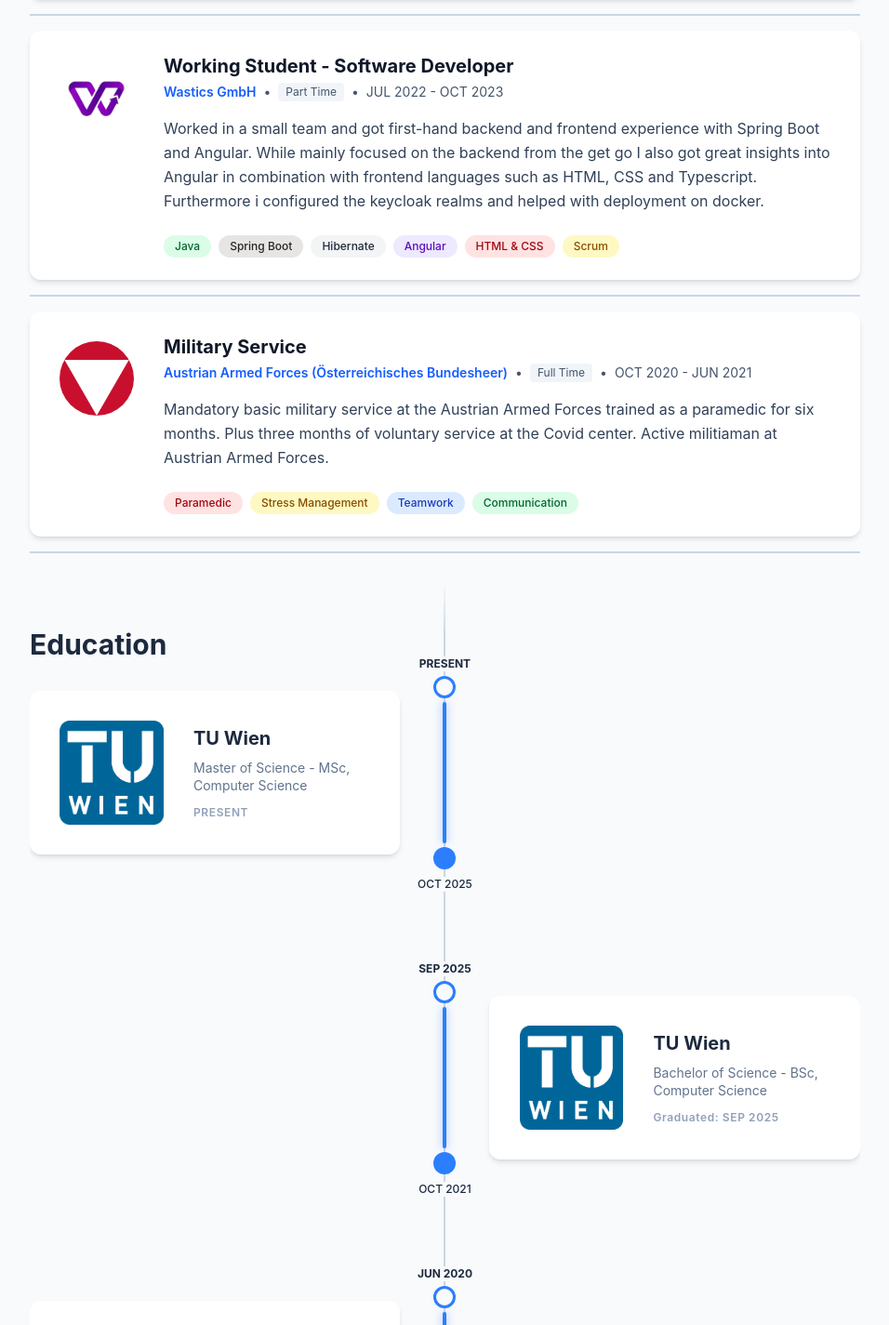
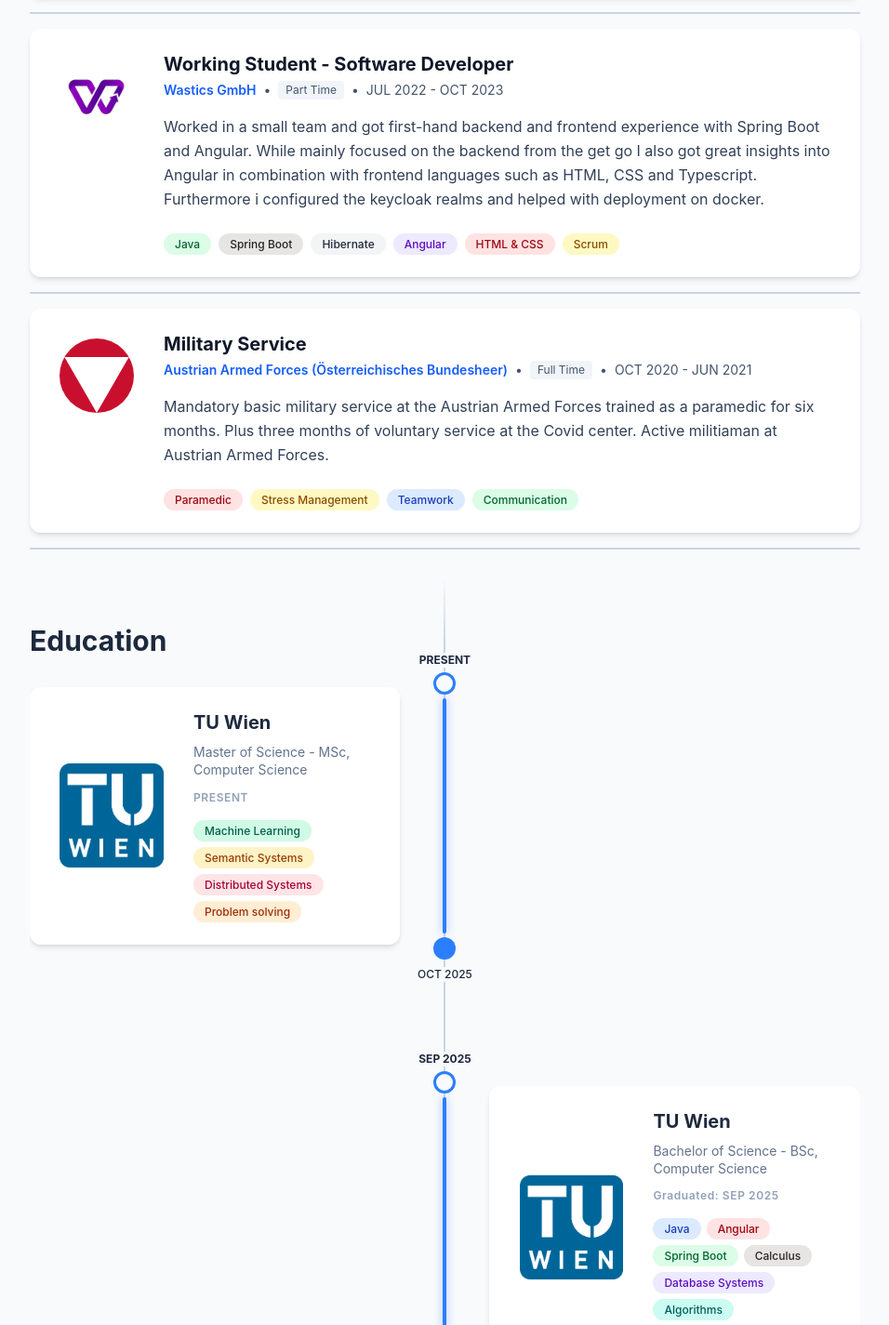
Before and after one commit to MintMayr/MintMayr.github.io, a Vue app in the folder portfolio-page/: page / in a window 1280 px wide. Shown: the part 527-1952 px from the top of the page at 93% size, without its empty margins (264-1220 px from the left). Built offline with nearby package versions, Linux system fonts and the light colour scheme; a web font is replaced by a local one.

Commit message:
chore: fixed some styling issues, added further ux optimizations for mobile, added translations for new skills / tags

```diff
--- a/portfolio-page/package.json
+++ b/portfolio-page/package.json
@@ -44,7 +44,7 @@
     "tailwindcss": "^4.2.4",
     "typescript": "~6.0.0",
     "vite": "^8.0.8",
-    "vite-plugin-vue-devtools": "^8.1.1",
+    "vite-plugin-vue-devtools": "^8.1.5",
     "vue-tsc": "^3.2.6"
   },
   "engines": {
--- a/portfolio-page/src/components/EducationItem.vue
+++ b/portfolio-page/src/components/EducationItem.vue
@@ -1,12 +1,15 @@
 <script setup lang="ts">
+import Tag from '@/components/Tag.vue'
 import type { Education } from '@/types/types.ts'
 import { useI18n } from 'vue-i18n'
 import { formatDate } from '@/utils/utils.ts'
+import { ref } from 'vue'
 const { t } = useI18n()
 
 defineProps<{
   education: Education
 }>()
+const showSkills = ref(false)
 </script>
 
 <template>
@@ -32,9 +35,43 @@ defineProps<{
         {{ t(education.grade_of_education) }}
       </p>
       <p class="text-xs text-slate-400 dark:text-slate-500 font-semibold tracking-wider mt-1">
-        {{ education.end_date ? t('general.graduation') + ":" : '' }}
+        {{ education.end_date ? t('general.graduation') + ':' : '' }}
         {{ education.end_date ? formatDate(education.end_date) : t('general.present') }}
       </p>
+      <div class="hidden sm:flex flex-wrap gap-1.5 mt-auto pt-2">
+        <Tag v-for="skill in education.skills" :key="skill.text" :tag="skill" />
+      </div>
+
+      <div v-if="education.skills?.length" class="sm:hidden mt-2">
+        <button
+          @click="showSkills = !showSkills"
+          class="text-blue-600 dark:text-blue-400 text-sm font-medium hover:underline focus:outline-none flex items-center gap-1 mx-auto lg:mx-0"
+        >
+          <svg
+            class="w-3.5 h-3.5 transition-transform duration-200"
+            :class="{ 'rotate-180': showSkills }"
+            fill="none"
+            viewBox="0 0 24 24"
+            stroke="currentColor"
+            stroke-width="2"
+          >
+            <path stroke-linecap="round" stroke-linejoin="round" d="M19.5 8.25l-7.5 7.5-7.5-7.5" />
+          </svg>
+          {{ showSkills ? t('general.hideSkills') : t('general.showSkills') }}
+        </button>
+        <transition
+          enter-active-class="transition-all duration-300 ease-out overflow-hidden"
+          enter-from-class="opacity-0 max-h-0"
+          enter-to-class="opacity-100 max-h-96"
+          leave-active-class="transition-all duration-200 ease-in overflow-hidden"
+          leave-from-class="opacity-100 max-h-96"
+          leave-to-class="opacity-0 max-h-0"
+        >
+          <div v-show="showSkills" class="flex flex-wrap gap-1.5 pt-2 overflow-hidden">
+            <Tag v-for="skill in education.skills" :key="skill.text" :tag="skill" />
+          </div>
+        </transition>
+      </div>
     </div>
   </div>
 </template>
--- a/portfolio-page/src/components/EducationList.vue
+++ b/portfolio-page/src/components/EducationList.vue
@@ -12,7 +12,15 @@ const educations: Education[] = [
     grade_of_education: 'education.tu_wien_bsc',
     start_date: new Date('2021-10-01T10:00:00'),
     end_date: new Date('2025-09-01T10:00:00'),
-    skills: [],
+    skills: [
+      { text: 'tags.java', color: 'blue' },
+      { text: 'tags.angular', color: 'red' },
+      { text: 'tags.spring_boot', color: 'green' },
+      { text: 'tags.calculus', color: 'brown' },
+      { text: 'tags.database_systems', color: 'violet' },
+      { text: 'tags.algorithms', color: 'teal' },
+      { text: 'tags.software_design', color: 'indigo' },
+    ],
   },
   {
     id: 2,
@@ -21,7 +29,12 @@ const educations: Education[] = [
     grade_of_education: 'education.tu_wien_msc',
     start_date: new Date('2025-10-01T10:00:00'),
     end_date: undefined,
-    skills: [],
+    skills: [
+      { text: 'tags.machine_learning', color: 'emerald' },
+      { text: 'tags.semantic_systems', color: 'amber' },
+      { text: 'tags.distributed_systems', color: 'rose' },
+      { text: 'tags.problem_solving', color: 'orange' },
+    ],
   },
   {
     id: 3,
--- a/portfolio-page/src/components/ExperienceItem.vue
+++ b/portfolio-page/src/components/ExperienceItem.vue
@@ -2,21 +2,30 @@
 import Tag from '@/components/Tag.vue'
 import type { Experience } from '@/types/types.ts'
 import { formatDate } from '@/utils/utils.ts'
+import { computed, ref } from 'vue'
 import { useI18n } from 'vue-i18n'
 
 const { t } = useI18n()
-defineProps<{
+const TRUNCATE_LENGTH = 100
+const isExpanded = ref(false)
+const props = defineProps<{
   experience: Experience
 }>()
+
+const fullSummary = computed(() => t(props.experience.summary))
+const isTruncatable = computed(() => fullSummary.value.length > TRUNCATE_LENGTH)
+
+const truncatedSummary = computed(() => {
+  if (!isTruncatable.value) return fullSummary.value
+  return fullSummary.value.slice(0, TRUNCATE_LENGTH).trimEnd() + '...'
+})
 </script>
 
 <template>
   <div
     class="bg-white dark:bg-slate-800 rounded-xl shadow-md overflow-hidden flex w-full transition-colors p-6 gap-6"
   >
-    <div
-      class="w-16 h-16 sm:w-24 sm:h-24 shrink-0 rounded-lg p-2 flex items-center justify-center "
-    >
+    <div class="w-16 h-16 sm:w-24 sm:h-24 shrink-0 rounded-lg p-2 flex items-center justify-center">
       <img
         :src="experience.imageUrl"
         :alt="t(experience.name) + ' Logo'"
@@ -35,16 +44,35 @@ defineProps<{
             t(experience.name)
           }}</span>
           <span class="hidden sm:inline">&bull;</span>
-          <span v-if="experience.grade_of_employment" class="bg-slate-100 dark:bg-slate-700 px-2 py-0.5 rounded text-xs">{{ t(experience.grade_of_employment) }}</span>
+          <span
+            v-if="experience.grade_of_employment"
+            class="bg-slate-100 dark:bg-slate-700 px-2 py-0.5 rounded text-xs"
+            >{{ t(experience.grade_of_employment) }}</span
+          >
           <span class="hidden sm:inline">&bull;</span>
           <span
             >{{ formatDate(experience.start_date) }} - {{ formatDate(experience.end_date) }}</span
           >
         </div>
       </div>
-      <p class="text-slate-700 dark:text-slate-300 text-base leading-relaxed max-w-3xl">
-        {{ t(experience.summary) }}
-      </p>
+      <div class="text-slate-700 dark:text-slate-300 text-base leading-relaxed max-w-3xl">
+        <div class="sm:hidden">
+          <p>
+            {{ isExpanded ? fullSummary : truncatedSummary }}
+          </p>
+          <button
+            v-if="isTruncatable"
+            @click="isExpanded = !isExpanded"
+            class="text-blue-600 dark:text-blue-400 text-sm font-medium mt-1 hover:underline focus:outline-none"
+          >
+            {{ isExpanded ? t('general.readLess') : t('general.readMore') }}
+          </button>
+        </div>
+        <p class="hidden sm:block">
+          {{ fullSummary }}
+        </p>
+      </div>
+
       <div class="flex flex-wrap gap-2 mt-auto pt-2">
         <Tag v-for="tag in experience.tags" :key="tag.text" :tag="tag" />
       </div>
--- a/portfolio-page/src/components/Tag.vue
+++ b/portfolio-page/src/components/Tag.vue
@@ -1,11 +1,11 @@
 <script setup lang="ts">
-import { computed } from 'vue';
-import type {TagData} from "@/types/types.ts";
+import { computed } from 'vue'
+import type { TagData } from '@/types/types.ts'
 import { useI18n } from 'vue-i18n'
-const { t } = useI18n();
+const { t } = useI18n()
 const props = defineProps<{
-  tag: TagData;
-}>();
+  tag: TagData
+}>()
 const colorVariants: Record<string, string> = {
   blue: 'bg-blue-100 text-blue-800',
   teal: 'bg-teal-100 text-teal-800',
@@ -23,19 +23,20 @@ const colorVariants: Record<string, string> = {
   emerald: 'bg-emerald-100 text-emerald-800',
   rose: 'bg-rose-100 text-rose-800',
   amber: 'bg-amber-100 text-amber-800',
-};
+}
 
-const activeColorClass = computed(() =>{
-  return colorVariants[props.tag.color || 'gray'];
-});
+const activeColorClass = computed(() => {
+  return colorVariants[props.tag.color || 'gray']
+})
 </script>
 
 <template>
-  <span :class="[
-    'px-3 py-1 text-xs font-medium rounded-full',
-    activeColorClass
+  <span
+    :class="[
+      'px-2 py-0.5 text-[10px] sm:px-3 sm:py-1 sm:text-xs font-medium rounded-full leading-tight',
+      activeColorClass,
     ]"
-        >
+  >
     {{ t(tag.text) }}
   </span>
 </template>
--- a/portfolio-page/src/locales/de.json
+++ b/portfolio-page/src/locales/de.json
@@ -1,7 +1,11 @@
 {
   "general": {
     "present": "HEUTE",
-    "graduation": "Abschluss"
+    "graduation": "Abschluss",
+    "readLess": "Weniger anzeigen",
+    "readMore": "Mehr anzeigen...",
+    "showSkills": "Skills anzeigen",
+    "hideSkills": "Skills minimieren"
   },
   "education": {
     "tu_wien_bsc": "Bachelor of Science - BSc, Informatik",
@@ -63,6 +67,14 @@
     "kubernetes": "Kubernetes",
     "docker": "Docker",
     "redis": "Redis",
-    "minio": "MinIO"
+    "minio": "MinIO",
+    "calculus": "Mathematik",
+    "database_systems": "Datenbanksysteme",
+    "algorithms": "Algorithmen",
+    "software_design": "Softwareentwurf",
+    "machine_learning": "Machine Learning",
+    "semantic_systems": "Semantic Systems",
+    "distributed_systems": "Verteilte Systeme",
+    "problem_solving": "Probleme lösen"
   }
 }
--- a/portfolio-page/src/locales/en.json
+++ b/portfolio-page/src/locales/en.json
@@ -1,7 +1,11 @@
 {
   "general": {
     "present": "PRESENT",
-    "graduation": "Graduated"
+    "graduation": "Graduated",
+    "readLess": "Show less",
+    "readMore": "Show more...",
+    "showSkills": "Show Skills",
+    "hideSkills": "Hide Skills"
   },
   "education": {
     "tu_wien_bsc": "Bachelor of Science - BSc, Computer Science",
@@ -63,6 +67,14 @@
     "kubernetes": "Kubernetes",
     "docker": "Docker",
     "redis": "Redis",
-    "minio": "MinIO"
+    "minio": "MinIO",
+    "calculus": "Calculus",
+    "database_systems": "Database Systems",
+    "algorithms": "Algorithms",
+    "software_design": "Software Design",
+    "machine_learning": "Machine Learning",
+    "semantic_systems": "Semantic Systems",
+    "distributed_systems": "Distributed Systems",
+    "problem_solving": "Problem solving"
   }
 }
--- a/portfolio-page/src/types/types.ts
+++ b/portfolio-page/src/types/types.ts
@@ -47,7 +47,7 @@ export interface Education {
   grade_of_education: string;
   start_date: Date;
   end_date?: Date;
-  skills: Skill[];
+  skills: TagData[];
 }
 
 export interface Experience {
```
Also changed, not shown: 1 other file (tests, documents, lock files or other folders).
